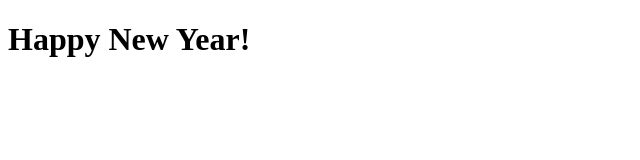
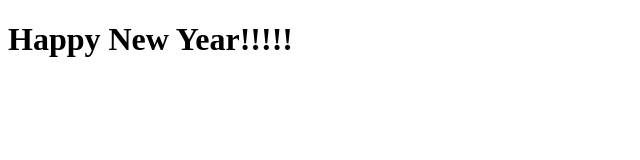
Before and after one commit to anonymousjuan/demo1, a plain HTML site: page index.html in a window 1280 px wide. Shown: the full height of the page, 0-640 px from the left. Drawn offline with Linux system fonts and the light colour scheme.

Commit message:
Update index.html

```diff
--- a/index.html
+++ b/index.html
@@ -5,7 +5,7 @@
     <title>Web System</title>
  </head>
  <body>
-    <h1>Happy New Year!</h1>
+    <h1>Happy New Year!!!!!</h1>
 
  </body>
  </html>
```
